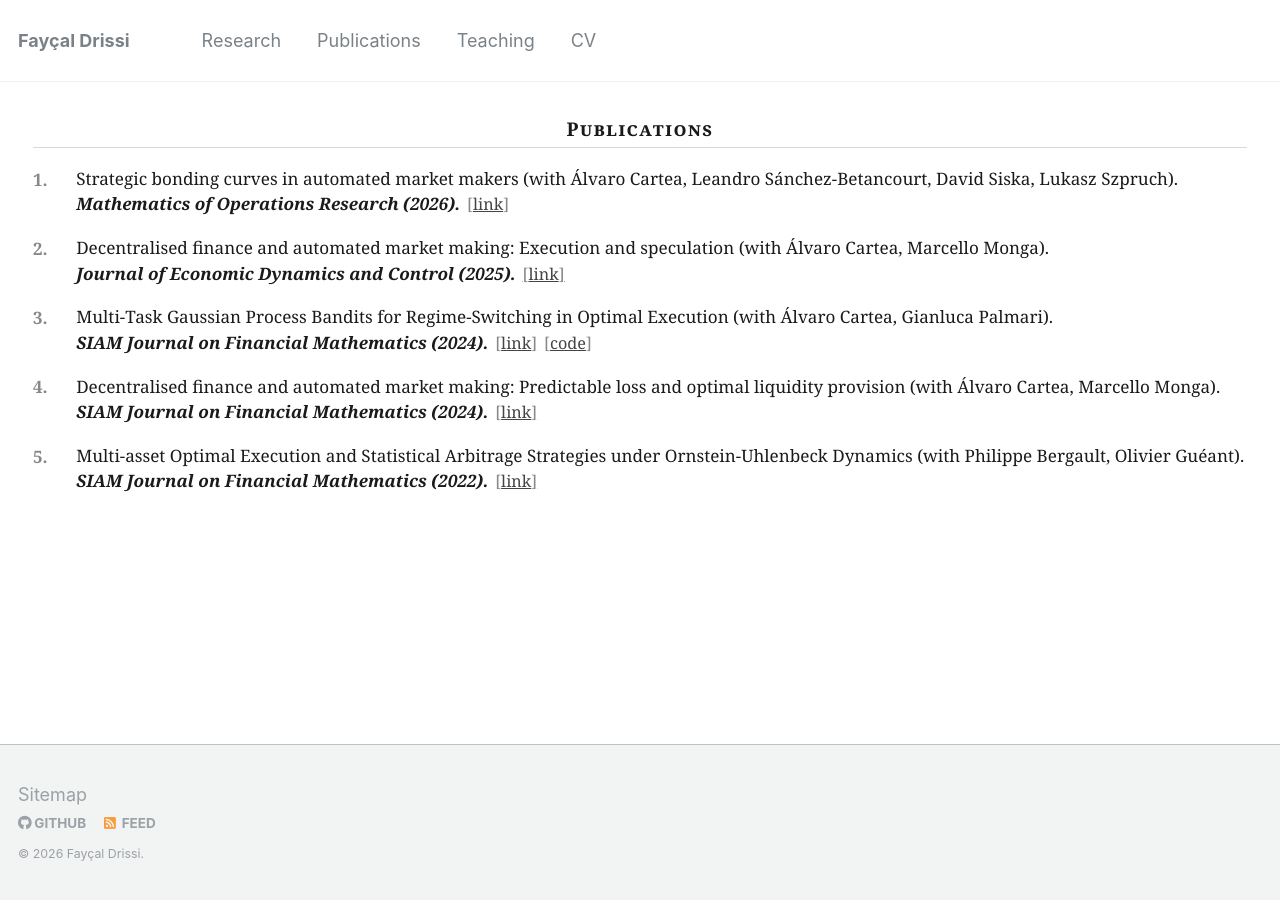
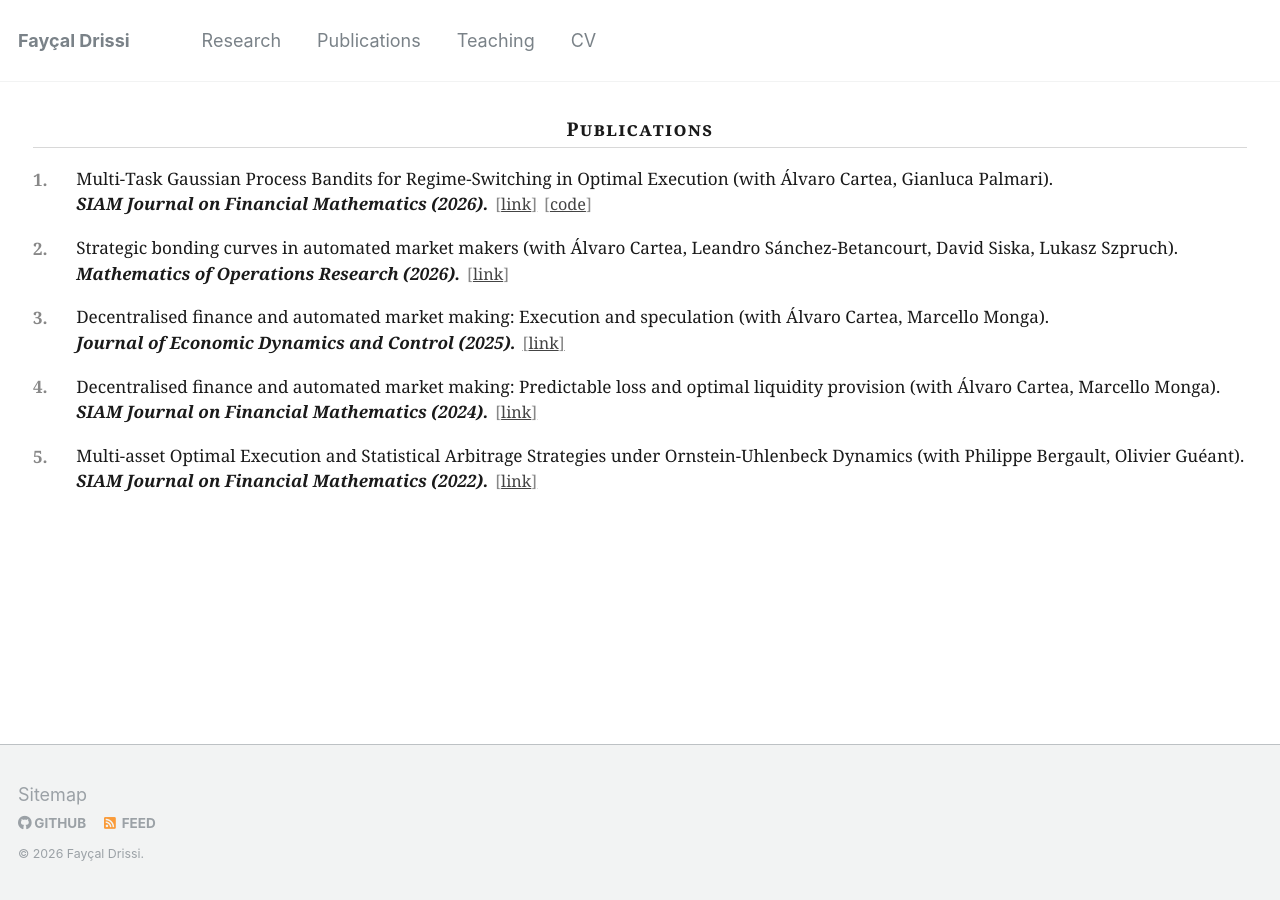
Before and after one commit to FDR0903/FDR0903.github.io, a Jekyll site: the page built from _pages/selected-publications.md, in a window 1280 px wide. Built offline with Jekyll 4.4.1, drawn with Linux system fonts in a browser that asks for light colours.

Commit message:
Correct year of GP Bandits (Palmari) SIAM paper to 2026
Co-Authored-By: Claude Fable 5 <noreply@anthropic.com>

```diff
--- a/_conferences/bandit_test.html
+++ b/_conferences/bandit_test.html
@@ -1,11 +1,11 @@
 ---
-title: "Álvaro Cartea, Fayçal Drissi, Gianluca Palmari (2024). Multi-Task Gaussian Process Bandits for Regime-Switching in Optimal Execution."
+title: "Álvaro Cartea, Fayçal Drissi, Gianluca Palmari (2026). Multi-Task Gaussian Process Bandits for Regime-Switching in Optimal Execution."
 short_title: "Multi-Task Gaussian Process Bandits for Regime-Switching in Optimal Execution"
 coauthors: "Álvaro Cartea, Gianluca Palmari"
 collection: conferences
 selected: true
 permalink: /conferences/bandits_execution
-date: 2024-07-01
+date: 2026-07-01
 venue: 'SIAM Journal on Financial Mathematics.'
 paperurl: 'https://papers.ssrn.com/sol3/papers.cfm?abstract_id=4484004'
 citation: 'Álvaro Cartea, Fayçal Drissi, Osselin, P. (2023). Bandits for algorithmic trading with signals. Available at SSRN 4484004.'
```
